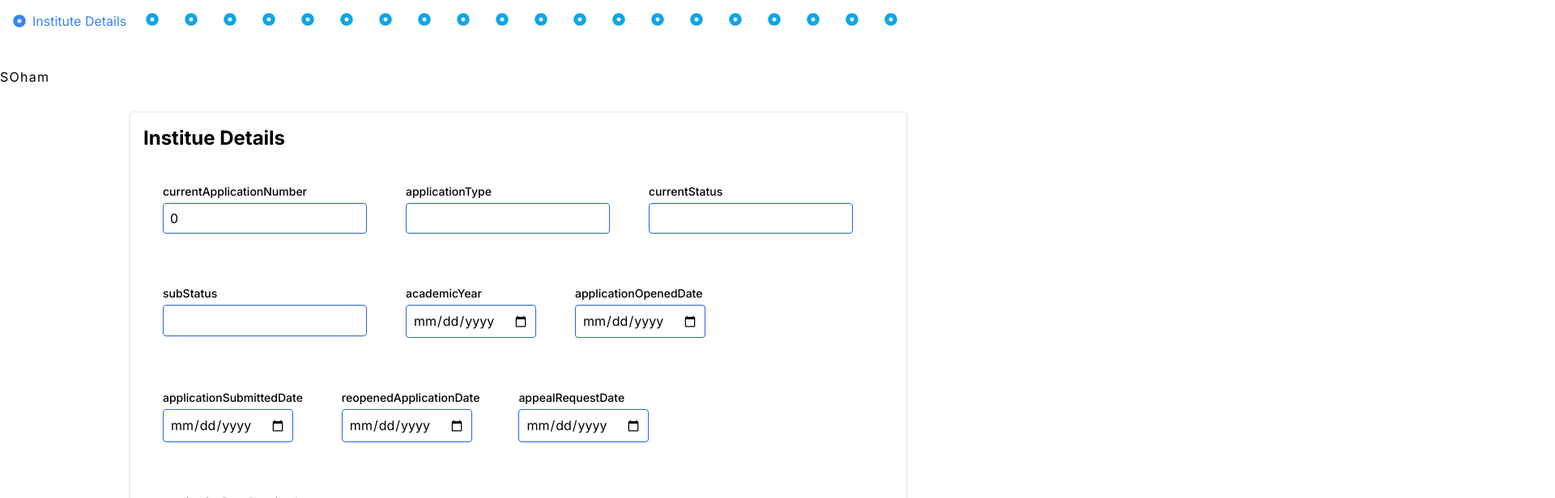
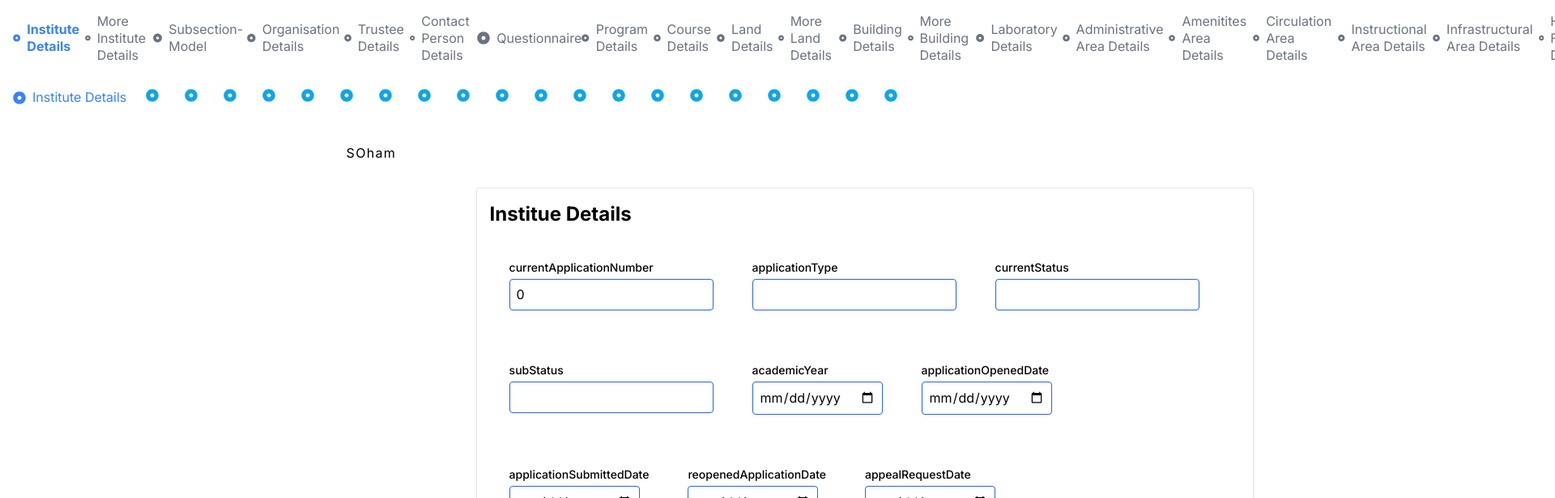
Before and after one commit to Nyashavasoya/AICTE-web-portal-frontend, a React (Create React App) app: page /application-process/course-details in a window 1280 px wide. Both pictures are taken after a click on the button "Start here". Shown: the top 616 px of the page at 81% size, 1920 px wide, since content can reach past the window. Built offline with nearby package versions, Linux system fonts and the light colour scheme; no server answers.

Commit message:
changes made

```diff
--- a/src/App.js
+++ b/src/App.js
@@ -11,7 +11,6 @@ import Registration from './pages/Registraton';
 import HomePage from './pages/HomePage';
 import InstituteDetails from './pages/InstituteDetails';
 import { useState } from 'react';
-import PaymentProcess from './pages/PaymentProcess';
 import ContactPersonForm from './pages/contactPersonDetails';
 import TrusteeDetailsForm from './pages/trusteeDetails';
 import LandDetailsForm from './pages/LandDetails';
@@ -76,26 +75,20 @@ function App() {
         <Route path="/eligibility" element={<ElgibilityChecker />} />
         <Route path="/" element={<LandingPage />} />
 
-            <Route path="homePage" element={<HomePage />} />
-            <Route path="loginPage" element={<LoginPage  />} />
-            <Route path="registerPage" element={<Registration />} />
-            <Route path="payment-process" element={<PaymentProcess />} />
+            <Route path="/homePage" element={<HomePage />} />
+            <Route path="/loginPage" element={<LoginPage  />} />
+            <Route path="/registerPage" element={<Registration />} />
 
 
 
           <Route path="/dashboard" element={<Layout />} >
             <Route index={true} element={<Dashboard />} />
-            <Route path="institute-details" element={<InstituteDetails />} />
-            <Route path="contact-person-details" element={<ContactPersonForm />} />
-            <Route path="trustee-details" element={<TrusteeDetailsForm />} />
-            <Route path="land-details" element={<LandDetailsForm />} />
             <Route path="my-documents" element={<MyDocs />} />
             <Route path="payment" element={<Payments />} />
             <Route path="logout" element={<Logout  />} />
           </Route>
             <Route path="/chatbot" element={<ChatBot />} >
             </Route>
-            <Route path="/chatbot" element={<ChatBot />} ></Route>
             <Route path="/application-process" element={<ApplicationProcess />} >
               <Route path="institute-details" element={<InstituteDetails />}/>
               <Route path="more-institute-details" element={<InstituteForm />}/>
--- a/src/components/ApplicationProcess.js
+++ b/src/components/ApplicationProcess.js
@@ -1,11 +1,8 @@
-// ApplicationProcess.js
-
 import React from 'react';
 import { Link, Outlet, useLocation } from 'react-router-dom';
 import { FaDotCircle } from "react-icons/fa";
 import { useState } from 'react';
 import { useNavigate } from 'react-router-dom';
-import FileUploadButton from './MyDocs';
 
 const FormNavItem = ({ to, iconClass, formName }) => {
   const { pathname } = useLocation();
@@ -21,6 +18,20 @@ const FormNavItem = ({ to, iconClass, formName }) => {
   );
 };
 
+const StepNavigation = ({ labelArray, currentStep }) => (
+  <div className="flex justify-between mb-8">
+    {labelArray.map((label, index) => (
+      <div
+        key={index}
+        className={`flex items-center ${index + 1 === currentStep ? 'text-blue-500 font-bold' : 'text-gray-500'}`}
+      >
+        <FaDotCircle className="mr-2" />
+        {label}
+      </div>
+    ))}
+  </div>
+);
+
 const IntroductionSection = ({ onStartClick }) => (
   <div className="bg-white p-4">
     <h1 className="text-2xl font-bold mb-4">Start Your Application Process</h1>
@@ -30,15 +41,13 @@ const IntroductionSection = ({ onStartClick }) => (
       <button type="button" onClick={onStartClick} className="text-blue-500 underline">
         Start here
       </button>
-      <FileUploadButton />
     </p>
   </div>
 );
 
 const ApplicationProcess = () => {
-
   const [showIntroduction, setShowIntroduction] = useState(true);
-  const [open, setOpen] = useState(true);
+  const [currentStep, updateCurrentStep] = useState(1);
   const navigate = useNavigate();
 
   const handleStartClick = () => {
@@ -46,21 +55,45 @@ const ApplicationProcess = () => {
     navigate('/application-process/institute-details');
   };
 
+  const labelArray = [
+    'Institute Details',
+    'More Institute Details',
+    'Subsection-Model',
+    'Organisation Details',
+    'Trustee Details',
+    'Contact Person Details',
+    'Questionnaire',
+    'Program Details',
+    'Course Details',
+    'Land Details',
+    'More Land Details',
+    'Building Details',
+    'More Building Details',
+    'Laboratory Details',
+    'Administrative Area Details',
+    'Amenitites Area Details',
+    'Circulation Area Details',
+    'Instructional Area Details',
+    'Infrastructural Area Details',
+    'Hostel Facilites Details',
+    'Computational Facilities Details',
+    // Add more labels for other forms
+  ];
+
+  const updateStep = (step) => {
+    updateCurrentStep(step);
+  };
+
   return (
-
     <>
       <div className='flex h-full'>
         <div className='flex-1'>
-
           {showIntroduction && <IntroductionSection onStartClick={handleStartClick} />}
 
-
-        {/* Header Bar */}
           {!showIntroduction && (
-
             <nav className="bg-white p-4">
+              <StepNavigation labelArray={labelArray} currentStep={currentStep} />
               <ul className="flex">
-
               <FormNavItem to="/application-process/institute-details" iconClass={<FaDotCircle />} formName="Institute Details" />
 
 
@@ -122,14 +155,10 @@ const ApplicationProcess = () => {
 
 
 <FormNavItem to="/application-process/computationalfacilities-details" iconClass={<FaDotCircle />} formName="Computational Facilities Details" />
-
-
-              {/* Add more links for other forms */}
               </ul>
             </nav>
           )}
 
-        {/* Content Area */}
           <div className="container mx-auto mt-8">
             <h1>SOham</h1>
             <Outlet />
--- /dev/null
+++ b/src/components/FileFetchButton.js
@@ -0,0 +1,57 @@
+// FileFetchButton.js
+import React, { useState, useEffect } from 'react';
+import { storage } from '../firebase';
+import { list, ref, getDownloadURL } from 'firebase/storage';
+
+const FileFetchButton = () => {
+  const [files, setFiles] = useState([]);
+
+  useEffect(() => {
+    const fetchFiles = async () => {
+      try {
+        // Specify the folder (e.g., "uploads")
+        const folderRef = ref(storage, 'templates');
+
+        // List all files under the specified folder
+        const filesList = await list(folderRef);
+
+        // Fetch download URLs for each file
+        const filesArray = await Promise.all(
+          filesList.items.map(async (fileRef) => {
+            const downloadURL = await getDownloadURL(fileRef);
+            return { name: fileRef.name, downloadURL };
+          })
+        );
+
+        setFiles(filesArray);
+      } catch (error) {
+        console.error('Error fetching files:', error);
+      }
+    };
+
+    fetchFiles();
+  }, []);
+
+  return (
+<div className="bg-white p-4 shadow-md rounded-md">
+  <h2 className="text-xl font-semibold mb-4">Fetched Files from "templates" folder:</h2>
+  <ul>
+    {files.map((file) => (
+      <li key={file.name} className="mb-2">
+        <a
+          href={file.downloadURL}
+          target="_blank"
+          rel="noopener noreferrer"
+          className="text-blue-500 hover:underline"
+        >
+          {file.name}
+        </a>
+      </li>
+    ))}
+  </ul>
+</div>
+
+  );
+};
+
+export default FileFetchButton;
--- a/src/components/MyDocs.js
+++ b/src/components/MyDocs.js
@@ -1,83 +1,12 @@
-// src/components/FileUploadButton.js
-import React, { useState, useEffect } from 'react';
-import { storage } from '../firebase';
-import { ref, uploadBytes } from 'firebase/storage';
+import React from 'react'
+import FileFetchButton from './FileFetchButton'
 
-const FileUploadButton = () => {
-  const [files, setFiles] = useState([]);
-  const [selectedFile, setSelectedFile] = useState(null);
-
-  useEffect(() => {
-    const fetchFiles = async () => {
-      try {
-        const storageRef = storage.ref();
-        const filesList = await storageRef.listAll();
-
-        const filesArray = await Promise.all(
-          filesList.items.map(async (fileRef) => {
-            const downloadURL = await fileRef.getDownloadURL();
-            return { name: fileRef.name, downloadURL };
-          })
-        );
-
-        setFiles(filesArray);
-      } catch (error) {
-        console.error('Error fetching files:', error);
-      }
-    };
-
-    fetchFiles();
-  }, []);
-
-  const handleFileChange = (e) => {
-    const file = e.target.files[0];
-    setSelectedFile(file);
-  };
-
-  const handleUpload = async () => {
-    if (selectedFile) {
-      const storageRef = ref(storage, `uploads/${selectedFile.name}`);
-
-      try {
-        await uploadBytes(storageRef, selectedFile);
-
-        const updatedFilesList = await storageRef.parent.listAll();
-        const updatedFilesArray = await Promise.all(
-          updatedFilesList.items.map(async (fileRef) => {
-            const downloadURL = await fileRef.getDownloadURL();
-            return { name: fileRef.name, downloadURL };
-          })
-        );
-
-        setFiles(updatedFilesArray);
-        setSelectedFile(null);
-
-        console.log('File uploaded successfully.');
-      } catch (error) {
-        console.error('Error uploading file:', error);
-      }
-    } else {
-      console.warn('No file selected for upload.');
-    }
-  };
-
+const MyDocs = () => {
   return (
     <div>
-      <input type="file" onChange={handleFileChange} />
-      <button onClick={handleUpload}>Upload File</button>
+      hello
+    </div>
+  )
+}
 
-      <h2>Fetched Files:</h2>
-      <ul>
-        {files.map((file) => (
-          <li key={file.name}>
-            <a href={file.downloadURL} target="_blank" rel="noopener noreferrer">
-              {file.name}
-            </a>
-          </li>
-        ))}
-      </ul>
-    </div>
-  );
-};
-
-export default FileUploadButton;
+export default MyDocs
--- a/src/lib/navigation-links/navigation.js
+++ b/src/lib/navigation-links/navigation.js
@@ -8,7 +8,7 @@ export const DASHBOARD_SIDEBAR_LINKS = [
 	{
 		key: 'dashboard',
 		label: 'Dashboard',
-		path: '/',
+		path: '/dashboard',
 		icon: <MdSpaceDashboard />
 	},
 	{
```
Also changed, not shown: src/pages/InstituteDetails.js (line endings or trailing spaces). Lines whose indentation alone changed are shown as unchanged.
